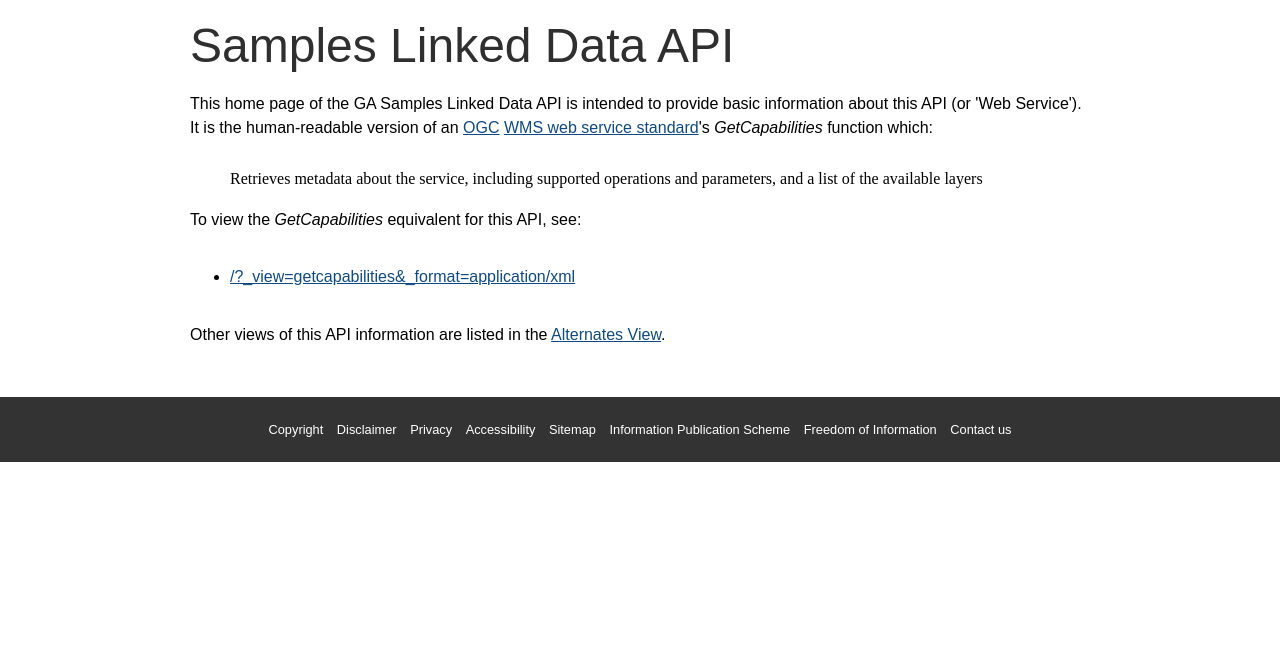
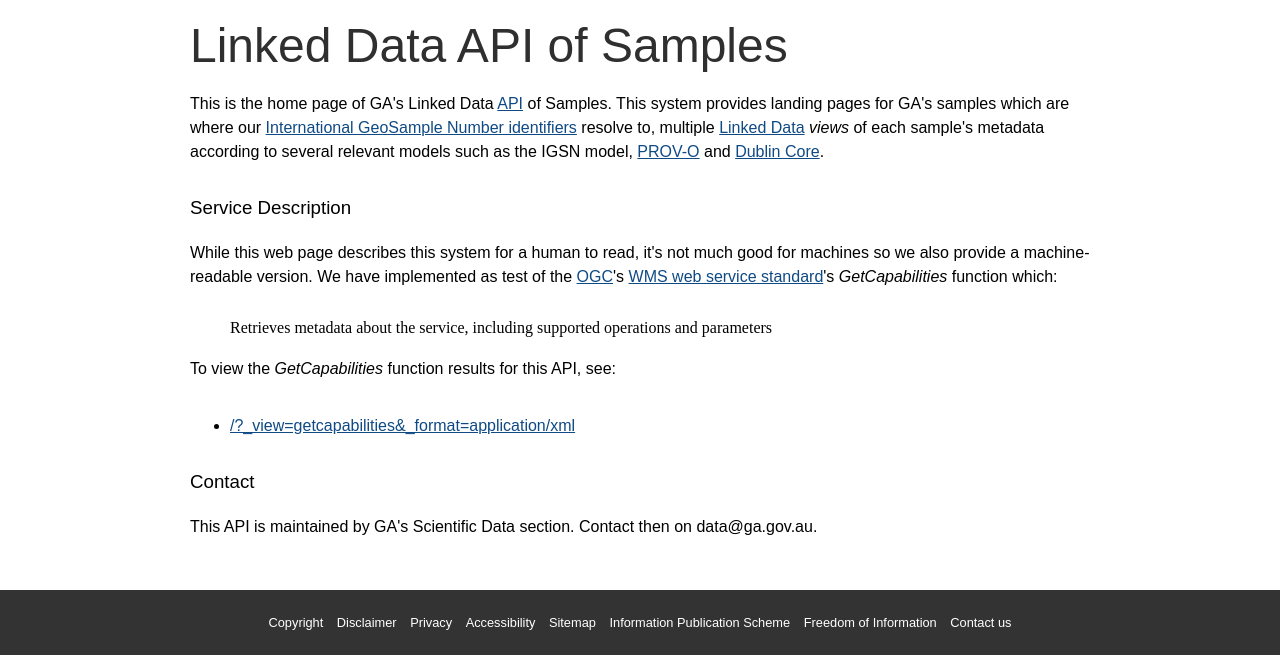
Before and after one commit to GeoscienceAustralia/samples-api, a Flask app: page / in a window 1280 px wide. Shown: the part 128-800 px from the top of the page. Run offline with Flask 2, Linux system fonts and the light colour scheme; parts of the project's set-up code (start-up, migrations or seed data) failed here and were passed over.

Commit message:
updated front page blurb

```diff
--- a/templates/page_index.html
+++ b/templates/page_index.html
@@ -1,21 +1,15 @@
 {% extends "layout.html" %}
 
 {% block content %}
-    <h1>Samples Linked Data API</h1>
-    {% if view == 'alternates' %}
-        <h2>Alternates view</h2>
-    {% else %}
-        <p>This home page of the GA Samples Linked Data API is intended to provide basic information about this API (or 'Web Service'). It is the human-readable version of an <a href="http://www.opengeospatial.org/">OGC</a> <a href="http://www.opengeospatial.org/standards/wms">WMS web service standard</a>'s <em>GetCapabilities</em> function which:</p>
-        <blockquote>Retrieves metadata about the service, including supported operations and parameters, and a list of the available layers</blockquote>
-        <p>To view the <em>GetCapabilities</em> equivalent for this API, see:</p>
-        <ul>
-            <li><a href="{{ url_for('routes.index') }}?_view=getcapabilities&_format=application/xml">{{ url_for('routes.index') }}?_view=getcapabilities&_format=application/xml</a></li>
-        </ul>
-    {% endif %}
-
-    {{ placed_html|safe }}
-
-    {% if view != 'alternates' %}
-    <p>Other views of this API information are listed in the <a href="?_view=alternates">Alternates View</a>.</p>
-    {% endif %}
+    <h1>Linked Data API of Samples</h1>
+    <p>This is the home page of GA's Linked Data <a href="https://en.wikipedia.org/wiki/Application_programming_interface">API</a> of Samples. This system provides landing pages for GA's samples which are where our <a href="http://www.igsn.org/">International GeoSample Number identifiers</a> resolve to, multiple <a href="https://en.wikipedia.org/wiki/Linked_data">Linked Data</a> <em>views</em> of each sample's metadata according to several relevant models such as the IGSN model, <a href="https://www.w3.org/TR/prov-o/">PROV-O</a> and <a href="http://dublincore.org/">Dublin Core</a>. </p>
+    <h3>Service Description</h3>
+    <p>While this web page describes this system for a human to read, it's not much good for machines so we also provide a machine-readable version. We have implemented as test of the <a href="http://www.opengeospatial.org/">OGC</a>'s <a href="http://www.opengeospatial.org/standards/wms">WMS web service standard</a>'s <em>GetCapabilities</em> function which:</p>
+    <blockquote>Retrieves metadata about the service, including supported operations and parameters</blockquote>
+    <p>To view the <em>GetCapabilities</em> function results for this API, see:</p>
+    <ul>
+        <li><a href="{{ url_for('routes.index') }}?_view=getcapabilities&_format=application/xml">{{ url_for('routes.index') }}?_view=getcapabilities&_format=application/xml</a></li>
+    </ul>
+    <h3>Contact</h3>
+    <p>This API is maintained by GA's Scientific Data section. Contact then on data@ga.gov.au.</p>
 {% endblock %}
```
